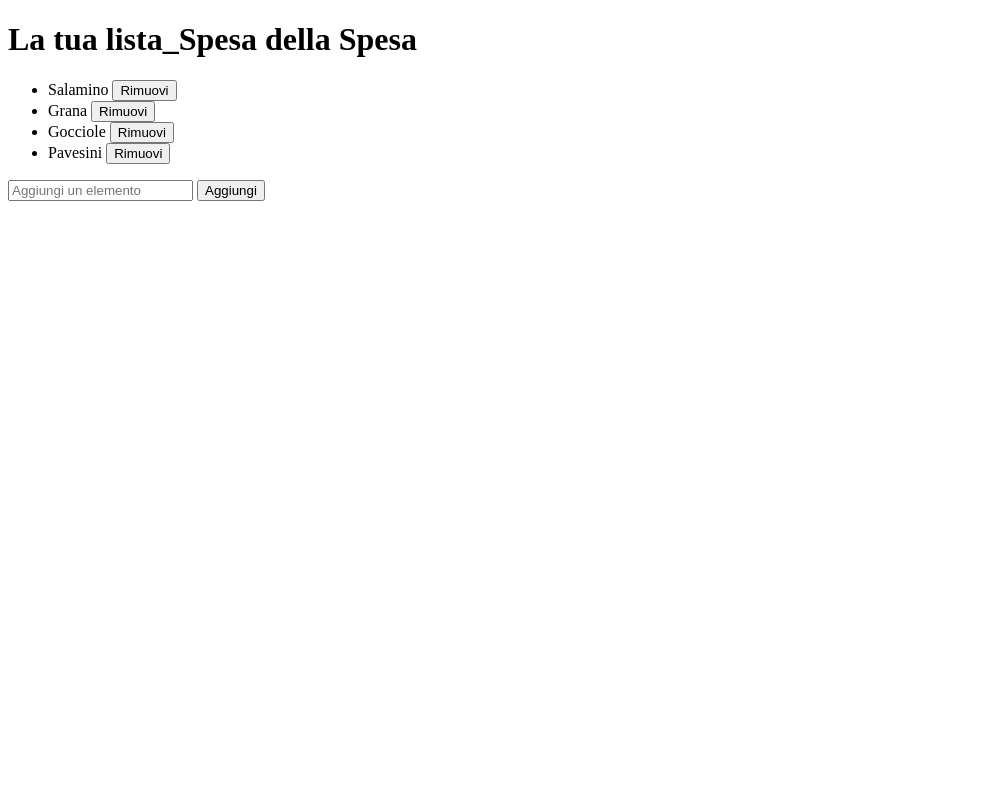
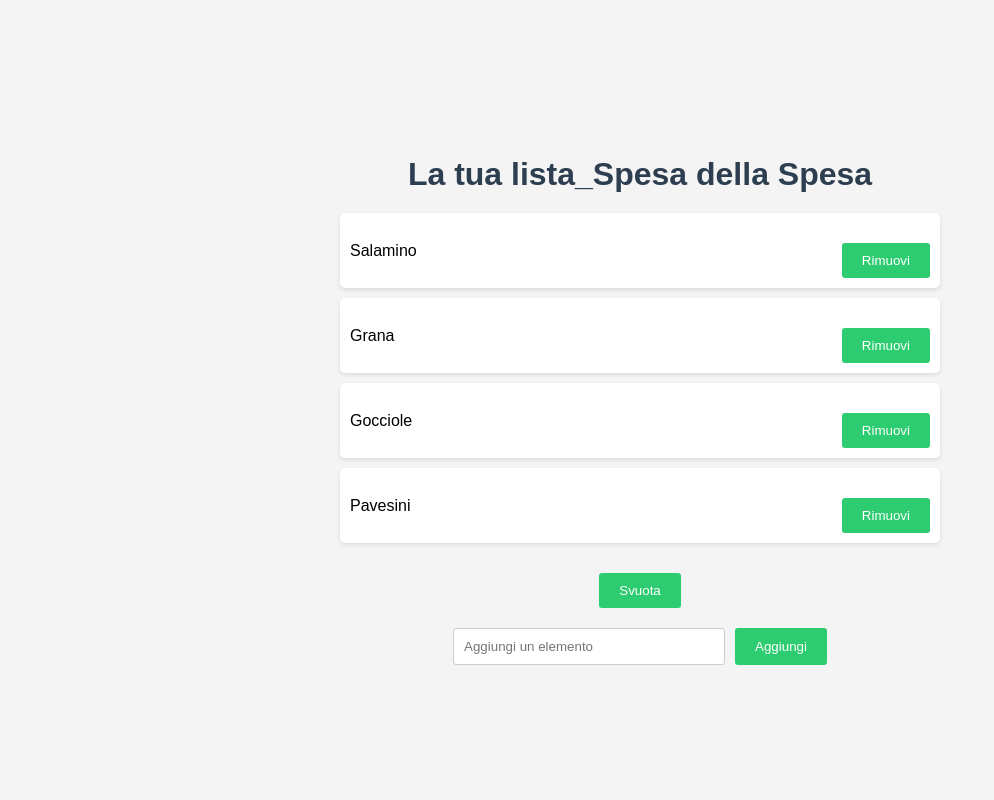
Before and after one commit to maneth006/ProgettoFlask, a Flask app: page / in a window 1280 px wide. Shown: the whole page, without its empty margins (0-994 px from the left). Run offline with Flask 3, Linux system fonts and the light colour scheme.

Commit message:
quasissimamente finito

```diff
--- a/app.py
+++ b/app.py
@@ -16,7 +16,7 @@ with app.app_context():
 #rotta principale
 @app.route('/')
 def home():
-    lista_spesa = ListaSpesa.query.all() #COMMENTA
+    lista_spesa = ListaSpesa.query.all() #lista spesa diventa il contenuto del database
     return render_template('index.html', lista = lista_spesa)
     #visualizza
 
@@ -24,22 +24,22 @@ def home():
 def aggiungi():
     elemento = request.form['elemento']
     if elemento:
-        nuovo_elemento = ListaSpesa(elemento=elemento) #COMMENTA
-        db.session.add(nuovo_elemento) #COMMENTA
-        db.session.commit() #COMMENTA
+        nuovo_elemento = ListaSpesa(elemento=elemento) #nuovo_elemento lo eguagliamo all'elemento del database
+        db.session.add(nuovo_elemento) #aggiungi nel database l'argomento specificato
+        db.session.commit() #committa nel database
     return redirect(url_for('home'))
 
 @app.route('/rimuovi/<int:indice>', methods=['POST'])#usando il metodo post rimuoviamo un elemento dalla lista
 def rimuovi(indice):
-    elemento = ListaSpesa.query.get_or_404(indice) #COMMENTA
-    db.session.delete(elemento) #COMMENTA
-    db.session.commit() #COMMENTA
+    elemento = ListaSpesa.query.get_or_404(indice) #prende la query con l'indice specificato
+    db.session.delete(elemento) #elimina dal database quel specifico elemento
+    db.session.commit() #committa nel database
     return redirect(url_for('home'))
 
 @app.route('/svuota', methods=['POST'])
 def svuota():
-    ListaSpesa.query.delete() #COMMENTA ???
-    db.session.commit() #COMMENTA ???
+    ListaSpesa.query.delete() #svuota tutta la lista della spesa
+    db.session.commit() #committa nel database
     return redirect(url_for('home'))
 
 #avvio dell'app Flask
--- a/templates/index.html
+++ b/templates/index.html
@@ -5,6 +5,101 @@
         <meta name="viewport" content="width=device-width, initial-scale=1.0">
     </head>
     <body>
+        <style>
+            /* Impostazioni generali per il corpo della pagina */
+            body {
+                font-family: Arial, sans-serif;
+                background-color: #f4f4f4;
+                margin: 0;
+                padding: 0;
+                display: flex;
+                justify-content: center;
+                align-items: center;
+                height: 100vh;
+                flex-direction: column;
+            }
+
+            /* Stile per il titolo */
+            h1 {
+                color: #2c3e50;
+                font-size: 2em;
+                margin-bottom: 20px;
+            }
+
+            /* Stile per la lista della spesa */
+            ul {
+                list-style-type: none;
+                padding: 0;
+                margin: 0;
+                width: 100%;
+                max-width: 600px;
+            }
+
+            li {
+                background-color: #ffffff;
+                padding: 10px;
+                margin-bottom: 10px;
+                border-radius: 5px;
+                display: flex;
+                justify-content: space-between;
+                align-items: center;
+                box-shadow: 0 2px 4px rgba(0, 0, 0, 0.1);
+            }
+
+            /* Pulsante "Rimuovi" */
+            button {
+                background-color: #e74c3c;
+                color: white;
+                border: none;
+                padding: 5px 10px;
+                border-radius: 3px;
+                cursor: pointer;
+            }
+
+            button:hover {
+                background-color: #c0392b;
+            }
+
+            /* Form di aggiunta e svuotamento */
+            form {
+                margin-top: 20px;
+                display: flex;
+                justify-content: center;
+                gap: 10px;
+            }
+
+            input[type="text"] {
+                padding: 10px;
+                border: 1px solid #ccc;
+                border-radius: 3px;
+                width: 250px;
+            }
+
+            input[type="text"]:focus {
+                border-color: #3498db;
+                outline: none;
+            }
+
+            /* Pulsante "Aggiungi" */
+            button[type="submit"] {
+                background-color: #2ecc71;
+                color: white;
+                border: none;
+                padding: 10px 20px;
+                border-radius: 3px;
+                cursor: pointer;
+            }
+
+            button[type="submit"]:hover {
+                background-color: #27ae60;
+            }
+
+            /* Stile per il messaggio "La lista è vuota" */
+            p {
+                color: #7f8c8d;
+                font-size: 1.2em;
+            }
+        </style>
         <h1>La tua lista_Spesa della Spesa</h1>
         {% if lista %}
             <ul>
@@ -23,6 +118,9 @@
         {% endif %}
 
     </body>
+    <form action="/svuota" method="post">
+        <button type="submit">Svuota</button>
+    </form>
     <form action="/aggiungi" method="post">
         <input type="text" name="elemento" placeholder="Aggiungi un elemento"
         required>
```
Also changed, not shown: templates/css.css (added), templates/instance/lista_spesa.db (added).
